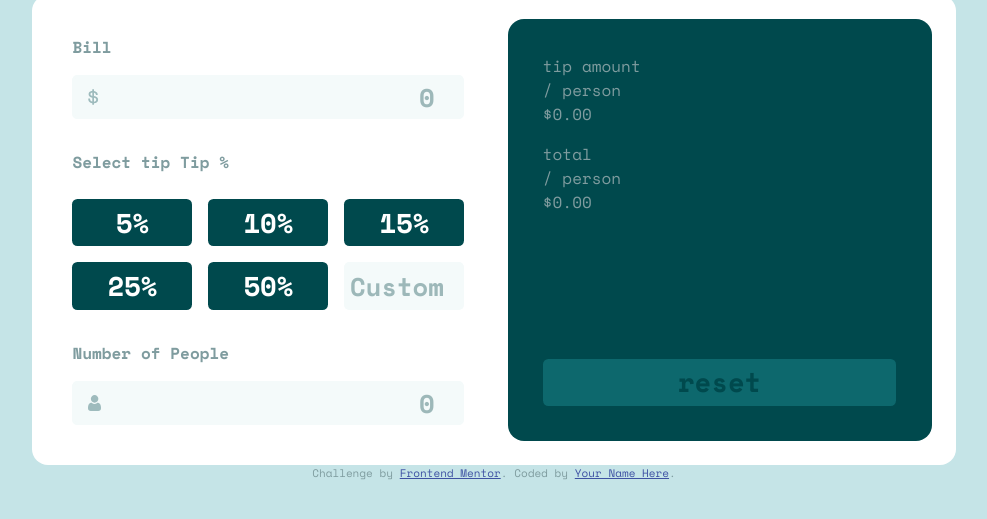
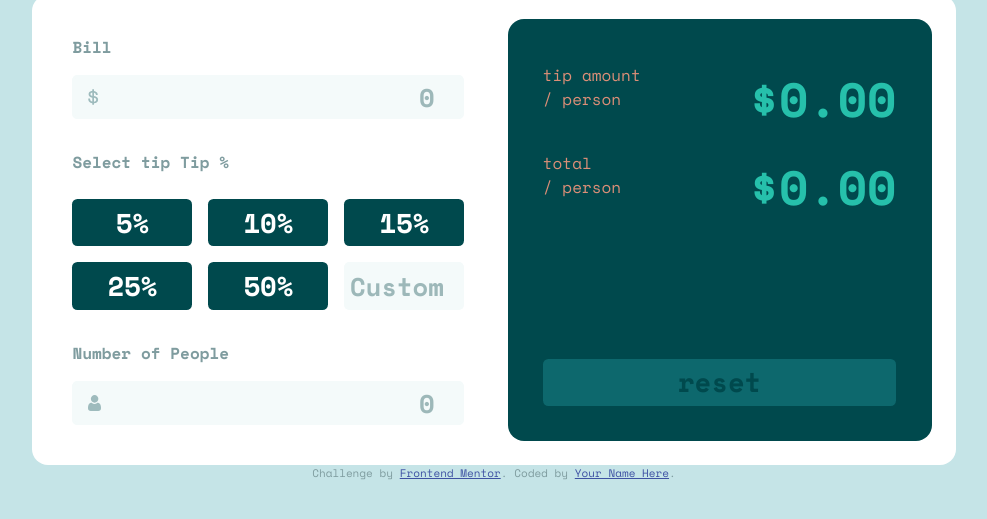
Before and after one commit to IuliiaKonovalova/frontend_mentor_tip_calculator_app_main, a plain HTML site: page index.html in a window 1280 px wide. Shown: the part 195-714 px from the top of the page, without its empty margins (146-1133 px from the left). Drawn offline with nearby package versions, Linux system fonts and the light colour scheme.

Commit message:
Organize element of the output in the grid

```diff
--- a/assets/css/style.css
+++ b/assets/css/style.css
@@ -228,11 +228,24 @@ input:focus {
 
 .tip_result--person {
   grid-row: 1/2;
-  justify-self: start;
 }
 
 .tip_result--total {
   grid-row: 2/3;
+}
+
+.tip_result {
+  display: flex;
+  justify-content: space-between;
+  align-self: center;
+  color: #dc8f78;
+}
+
+.sum__result {
+  /* background-color: aquamarine; */
+  color: var(--clr-primary--700);
+  font-weight: 700;
+  font-size: 3rem;
 }
 
 .btn--reset {
```
